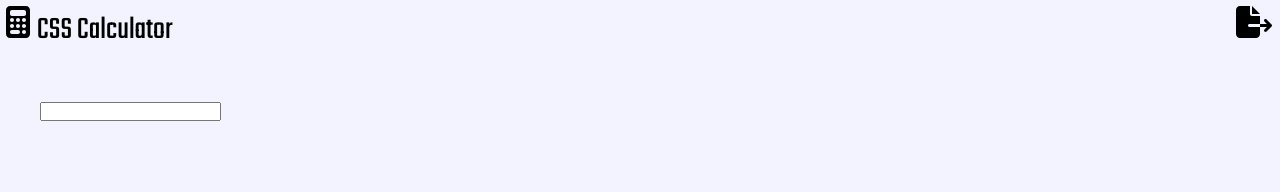
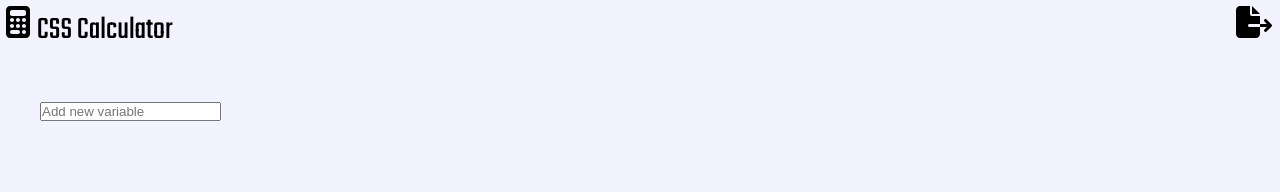
Before and after one commit to divyanshchahar/csscalculator, a React (Create React App) app in the folder client/: page / in a window 1280 px wide. Shown: the top 192 px of the page. Built offline with nearby package versions, Linux system fonts and the light colour scheme.

Commit message:
added placeholder to InputBox

```diff
--- a/client/src/components/InputBox.js
+++ b/client/src/components/InputBox.js
@@ -14,6 +14,7 @@ function InputBox(args) {
   return (
     <input
       type="text"
+      placeholder="Add new variable"
       value={inputString}
       onChange={(e) => setInputString(e.target.value)}
       onKeyDown={(e) => {
```
